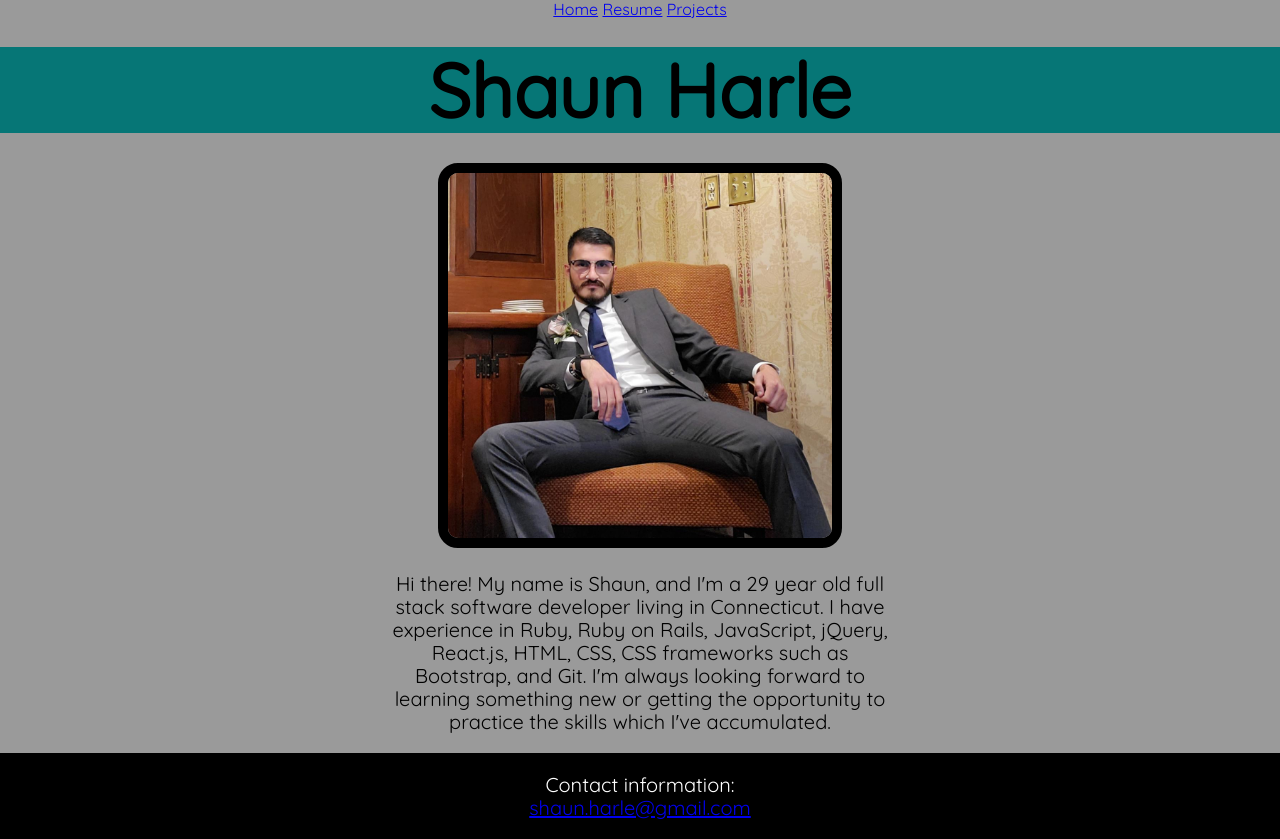
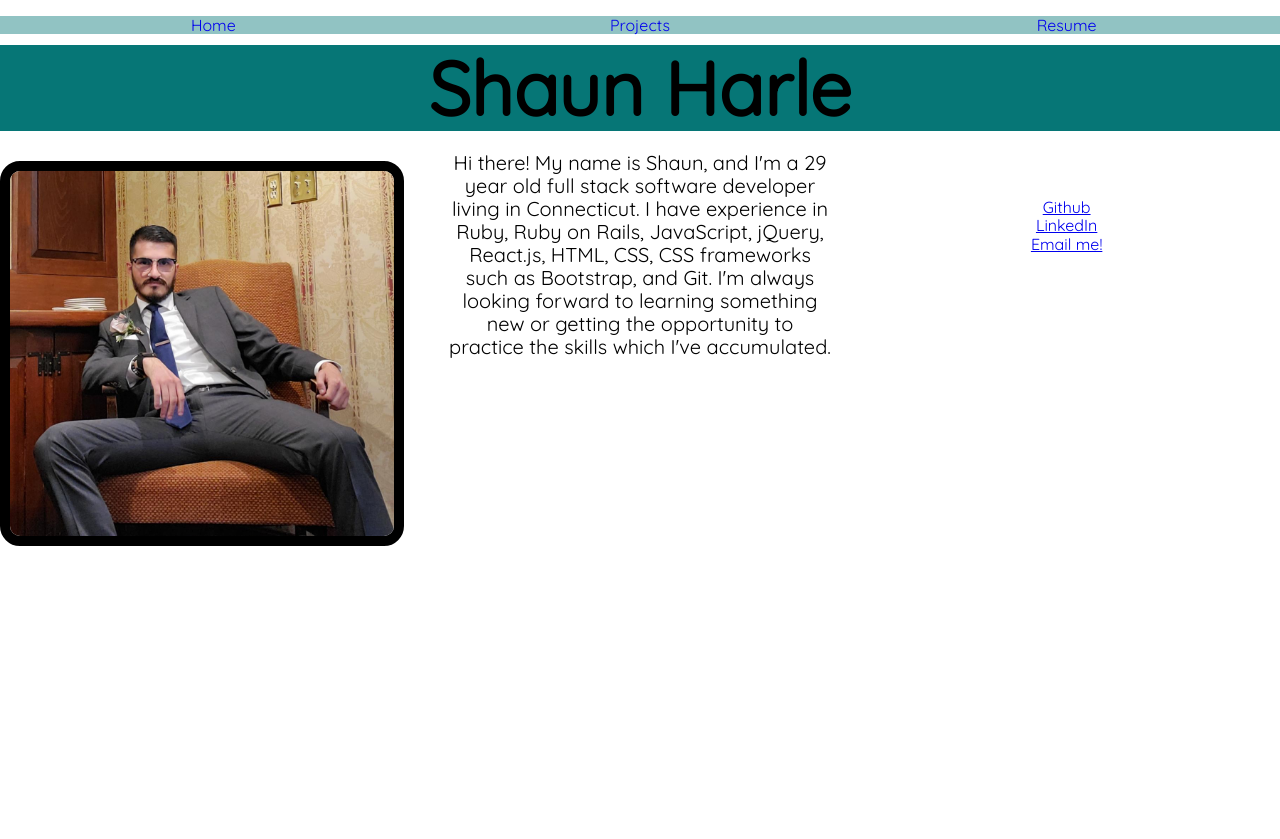
Before and after one commit to shaunharle/shaunharle.github.io, a plain HTML site: page index.html in a window 1280 px wide. After the commit the page ends 816 px from the top, so only its background shows below. Drawn offline with nearby package versions, Linux system fonts and the light colour scheme.

Commit message:
rearranging the placement of content

```diff
--- a/index.html
+++ b/index.html
@@ -23,32 +23,73 @@
 
 			margin: -8px -8px 0 -8px;
 		}
+		/* body {
+					font-family: "Quicksand", sans-serif;
+					text-align: center;
+					background: white;
+				} */
+		html,
 		body {
 			font-family: "Quicksand", sans-serif;
+			margin: 0;
+			padding: 0;
+			width: 100%;
+			height: 100%;
+		}
+		.topnav {
+			margin-top: 1em;
+			width: 100%;
+		}
+		#contactinfo {
 			text-align: center;
-			background: rgb(154, 154, 154);
+			margin-top: 3em;
 		}
-		p {
+
+		#profilePic img {
+			margin: 30px 0px 0px 0px;
+			border: 10px solid black;
+			border-radius: 20px;
+			/* max-width: 30%; */
+		}
+		#infoblurb p {
 			font-size: 20px;
-			max-width: 500px;
+			max-width: 95%;
 			padding: 20px;
 			margin: 0 auto;
 			text-align: center;
 		}
 
-		.profilePic {
-			margin: 30px 0px 0px 0px;
-			border: 10px solid black;
-			border-radius: 20px;
-			max-width: 30%;
+		#container {
+			width: 100%;
+		}
+		ul {
+			list-style-type: none;
+			margin: 0;
+			padding: 0;
+		}
+		/* section {
+					background: rgb(69, 97, 97);
+				} */
+		.column {
+			width: 33.33333333%;
+			float: left;
 		}
 
-		footer {
-			background: black;
-			color: white;
+		.column img {
+			width: 90%;
+			height: auto;
 		}
-		section {
-			background: rgb(69, 97, 97);
+		.topnav a:link,
+		a:visited {
+			/* padding: 14px 25px; */
+			background-color: rgba(6, 118, 118, 0.441);
+			text-align: center;
+			text-decoration: none;
+			display: inline-block;
+		}
+		.topnav a:hover,
+		a:active {
+			background-color: rgba(6, 118, 118, 0.722);
 		}
 		/* .projects {
 					float: left;
@@ -58,9 +99,9 @@
 				} */
 	</style>
 	<div class="topnav">
-		<a class="active" href="index.html">Home</a>
-		<a href="resume.html">Resume</a>
-		<a href="projects.html">Projects</a>
+		<a class="column" href="index.html">Home</a>
+		<a class="column" href="projects.html">Projects</a>
+		<a class="column" href="resume.html">Resume</a>
 	</div>
 	<br />
 	<br />
@@ -68,38 +109,25 @@
 
 <body>
 	<h1>Shaun Harle</h1>
-	<img class="profilePic" src="wedding shot.jpg" />
+	<div id="container">
+		<div class="column" id="profilePic"><img src="wedding shot.jpg" /></div>
+		<div class="column" id="infoblurb">
 			<p>
 				Hi there! My name is Shaun, and I'm a 29 year old full stack software
-		developer living in Connecticut. I have experience in Ruby, Ruby on Rails,
-		JavaScript, jQuery, React.js, HTML, CSS, CSS frameworks such as Bootstrap,
-		and Git. I'm always looking forward to learning something new or getting the
-		opportunity to practice the skills which I've accumulated.
+				developer living in Connecticut. I have experience in Ruby, Ruby on
+				Rails, JavaScript, jQuery, React.js, HTML, CSS, CSS frameworks such as
+				Bootstrap, and Git. I'm always looking forward to learning something new
+				or getting the opportunity to practice the skills which I've
+				accumulated.
 			</p>
-	<!-- <div>
-		<h2>Projects I've completed</h2>
-		<a href="http://defeated-money.surge.sh/"
-			><img
-				class="projects"
-				src="MovieDBLogo.png"
-				alt="The Movie Database API was used for this app"
-		/></a>
-
-		<a href="https://rocky-anchorage-77709.herokuapp.com/music"
-			><img
-				class="projects"
-				src="turntable.jpg"
-				alt="High Fidelity is a record catalogue app made in EJS"
-		/></a>
-
-		<a href="https://soylentgreen.herokuapp.com/"
-			><img class="projects" src="salad.jpeg"
-		/></a>
-	</div> -->
+		</div>
+		<div class="column" id="contactinfo">
+			<h3></h3>
+			<ul>
+				<li><a href="http://github.com/shaunharle">Github</a></li>
+				<li><a href="http://www.linkedin.com/in/shaun-harle">LinkedIn</a></li>
+				<li><a href="shaun.harle@gmail.com">Email me!</a></li>
+			</ul>
+		</div>
+	</div>
 </body>
-<footer>
-	<p>
-		Contact information:<br />
-		<a href="shaun.harle@gmail.com"> shaun.harle@gmail.com</a><br />
-	</p>
-</footer>
```
Also changed, not shown: projects.html (+27 -1 lines). Lines whose indentation alone changed are shown as unchanged.
